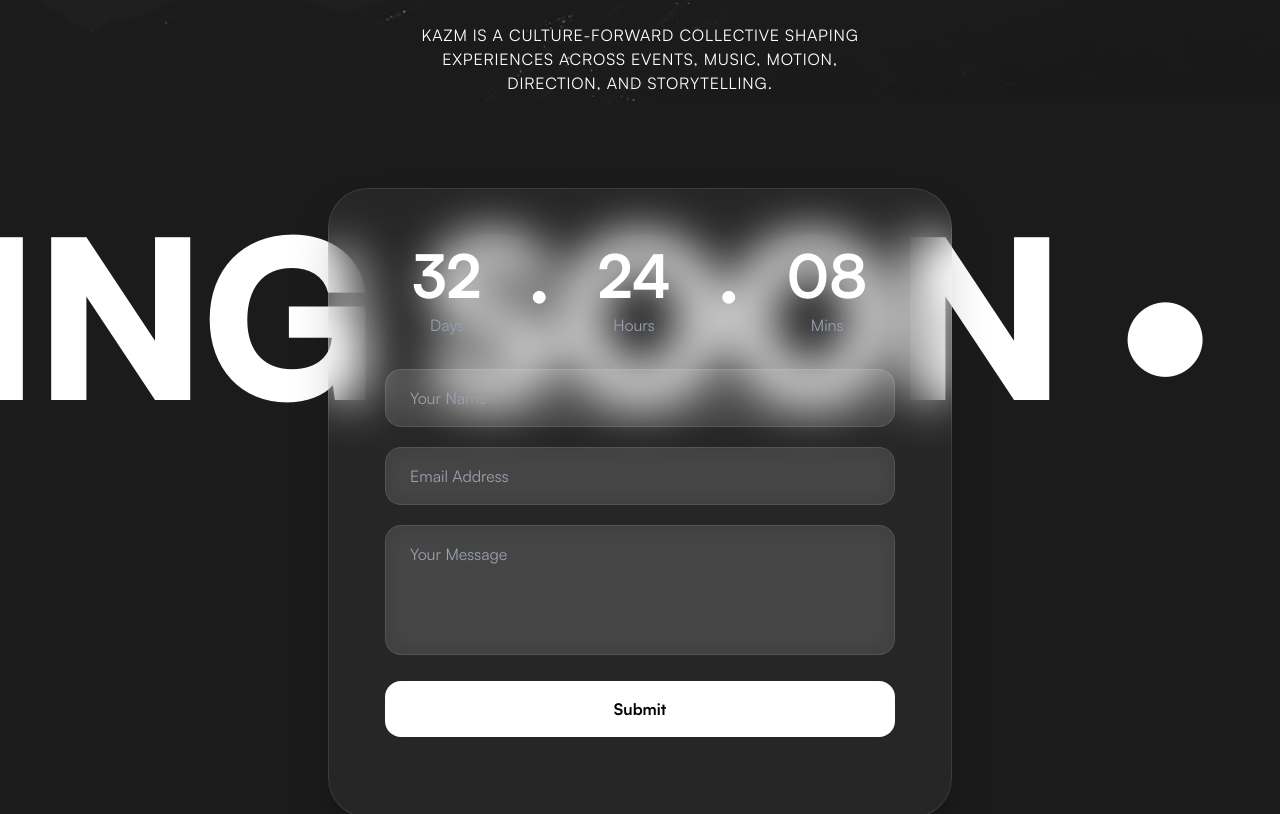
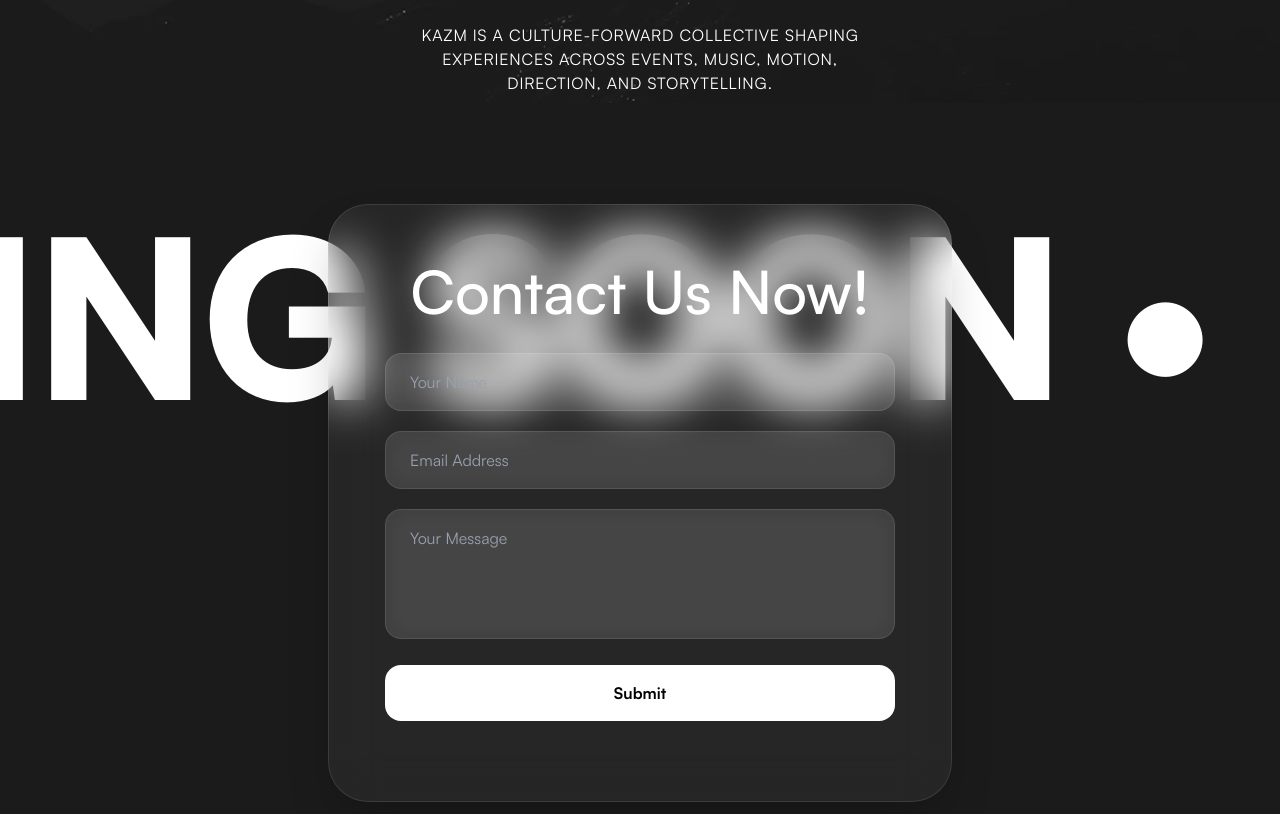
Before and after one commit to mumar000/kazm-web, a React (Vite) app: page / in a window 1280 px wide. Shown: the part 697-1511 px from the top of the page. Built offline with nearby package versions, Linux system fonts and the light colour scheme.

Commit message:
feat:update the logo

```diff
--- a/src/components/ComingSoon.jsx
+++ b/src/components/ComingSoon.jsx
@@ -71,7 +71,7 @@
       </div>
 
       {/* Center Form Container */}
-      <div className="relative z-10 w-full max-w-2xl px-6">
+      <div className="relative z-10 w-full py-20 max-w-2xl px-6">
         <motion.div
           initial={{ opacity: 0, y: 20 }}
           animate={{ opacity: 1, y: 0 }}
@@ -80,22 +80,7 @@
         >
           {/* Countdown Timer */}
           <div className="flex justify-center gap-6 md:gap-12 mb-8">
-            <div className="text-center">
-              <div className="text-5xl md:text-6xl font-bold">{timeLeft.days}</div>
-              <div className="text-gray-400 text-sm md:text-base mt-2">Days</div>
-            </div>
-            <div className="text-5xl md:text-6xl font-bold self-center">·</div>
-            <div className="text-center">
-              <div className="text-5xl md:text-6xl font-bold">{timeLeft.hours}</div>
-              <div className="text-gray-400 text-sm md:text-base mt-2">Hours</div>
-            </div>
-            <div className="text-5xl md:text-6xl font-bold self-center">·</div>
-            <div className="text-center">
-              <div className="text-5xl md:text-6xl font-bold">
-                {String(timeLeft.mins).padStart(2, '0')}
-              </div>
-              <div className="text-gray-400 text-sm md:text-base mt-2">Mins</div>
-            </div>
+            <h1 className="text-6xl font-bold">Contact Us Now!</h1>
           </div>
 
           {/* Contact Form */}
--- a/src/components/Navbar.jsx
+++ b/src/components/Navbar.jsx
@@ -21,7 +21,7 @@
       <div className=" mx-auto px-4 sm:px-6 lg:px-4">
         <div className="flex justify-between items-center relative">
           <div className="flex justify- gap-4">
-            <img src="logo.svg" alt="Logo" className="lg:w-50 w-30  -translate-y-10  invert" />
+            <img src="logo-i.svg" alt="Logo" className="lg:w-50 w-30  -translate-y-10 " />
           </div>
 
           {/* Mobile Menu Button */}
```
Also changed, not shown: 1 other file (tests, documents, lock files or other folders).
